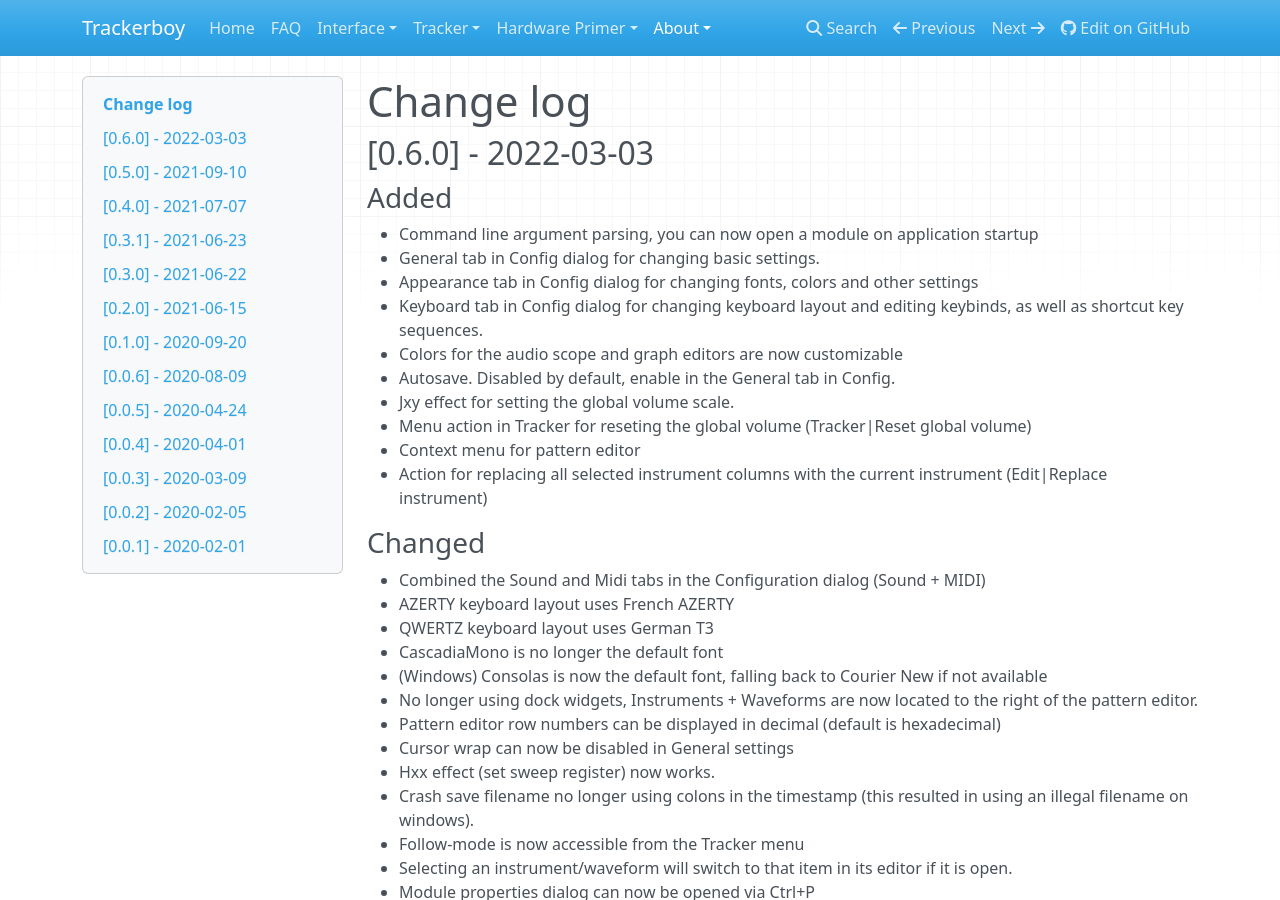
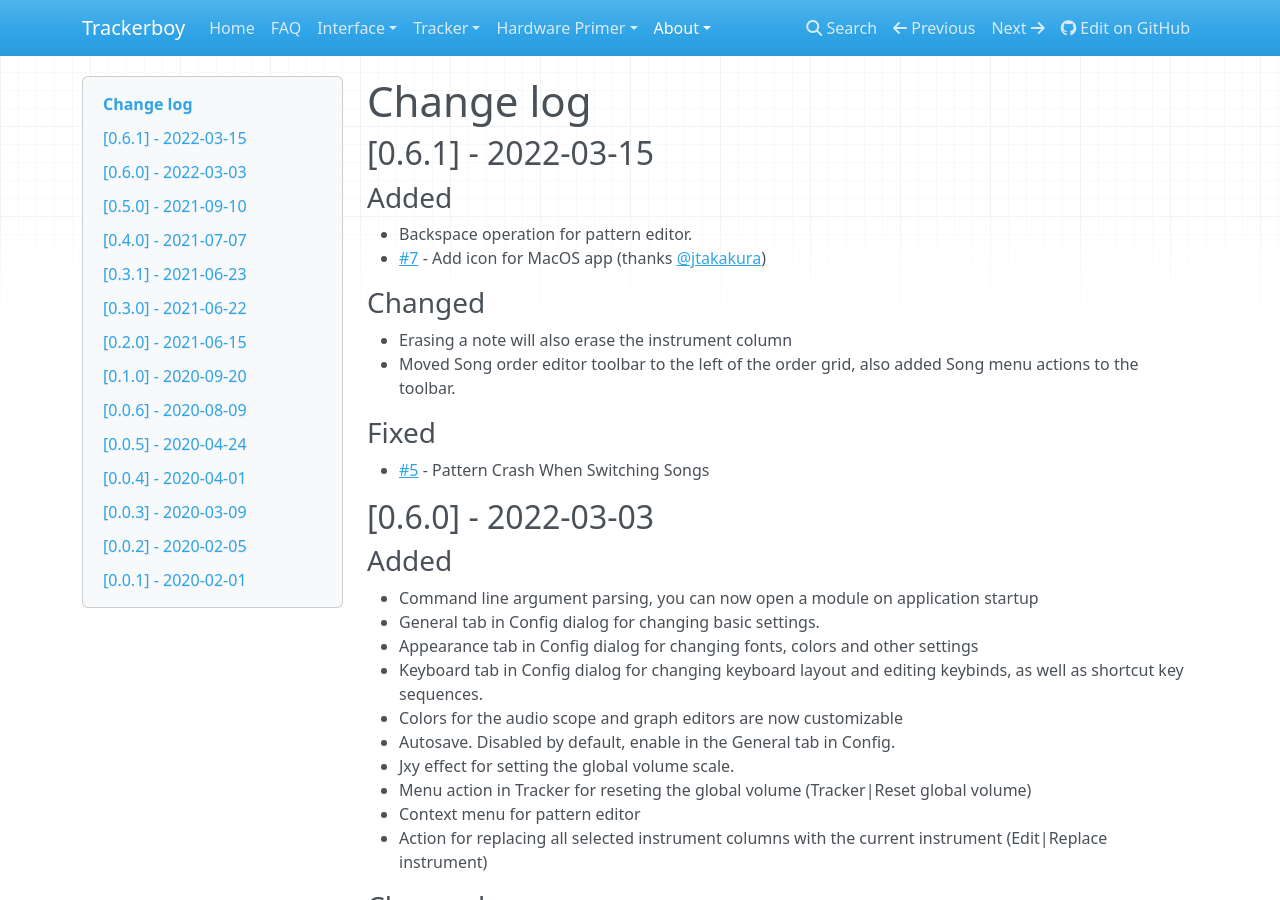
Before and after one commit to stoneface86/trackerboy, an MkDocs documentation site: the page built from docs/about/changelog.md, in a window 1280 px wide and 900 px high. Built offline with MkDocs 1.6.1, drawn with Linux system fonts in a browser that asks for light colours; nearby versions of some CDN libraries.

Commit message:
v0.6.1 [no build]

```diff
--- a/CMakeLists.txt
+++ b/CMakeLists.txt
@@ -13,7 +13,7 @@ set(CMAKE_USER_MAKE_RULES_OVERRIDE "${CMAKE_CURRENT_LIST_DIR}/CompilerOverrides.
 
 project (
     trackerboy
-    VERSION "0.6.0"
+    VERSION "0.6.1"
     LANGUAGES C CXX
 )
 
--- a/docs/about/changelog.md
+++ b/docs/about/changelog.md
@@ -1,5 +1,22 @@
 
 # Change log
+
+## [0.6.1] - 2022-03-15
+### Added
+ - Backspace operation for pattern editor.
+ - [#7] - Add icon for MacOS app (thanks [@jtakakura])
+
+### Changed
+ - Erasing a note will also erase the instrument column
+ - Moved Song order editor toolbar to the left of the order grid,
+   also added Song menu actions to the toolbar.
+
+### Fixed
+ - [#5] - Pattern Crash When Switching Songs
+
+[#5]: https://github.com/stoneface86/trackerboy/issues/5
+[#7]: https://github.com/stoneface86/trackerboy/issues/7
+[@jtakakura]: https://github.com/jtakakura
 
 ## [0.6.0] - 2022-03-03
 ### Added
```
Also changed, not shown: CHANGELOG.md (+1 -1 lines).
